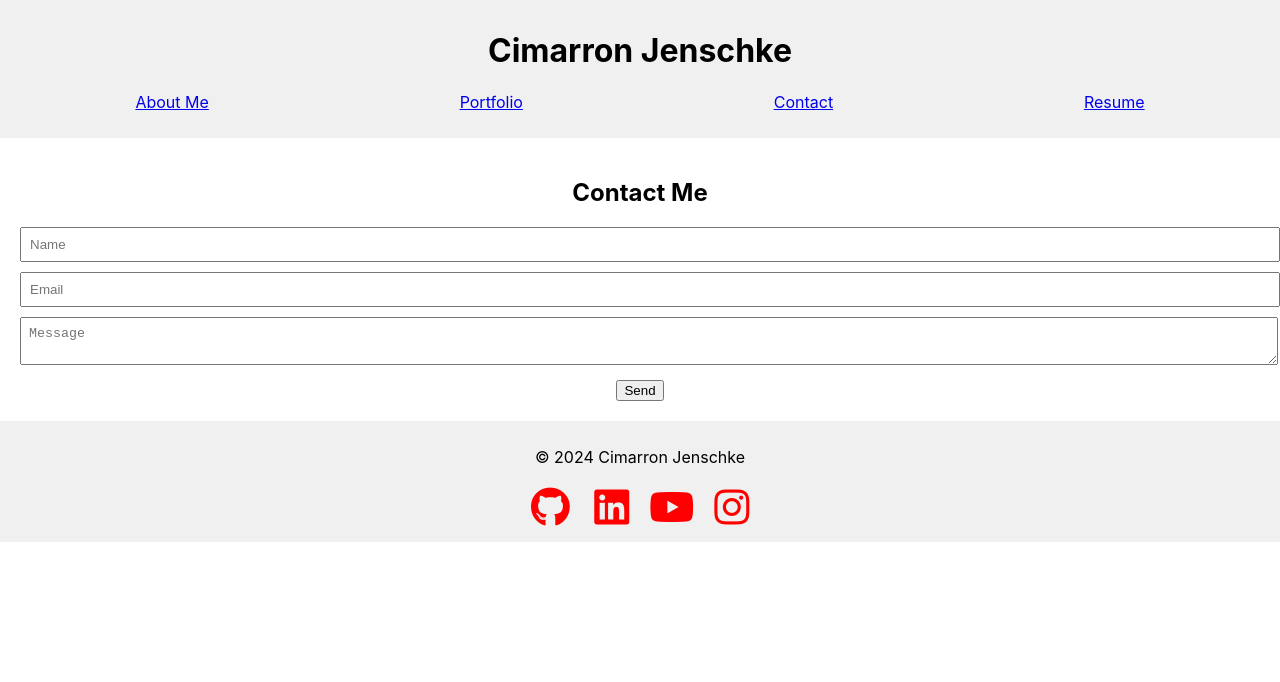
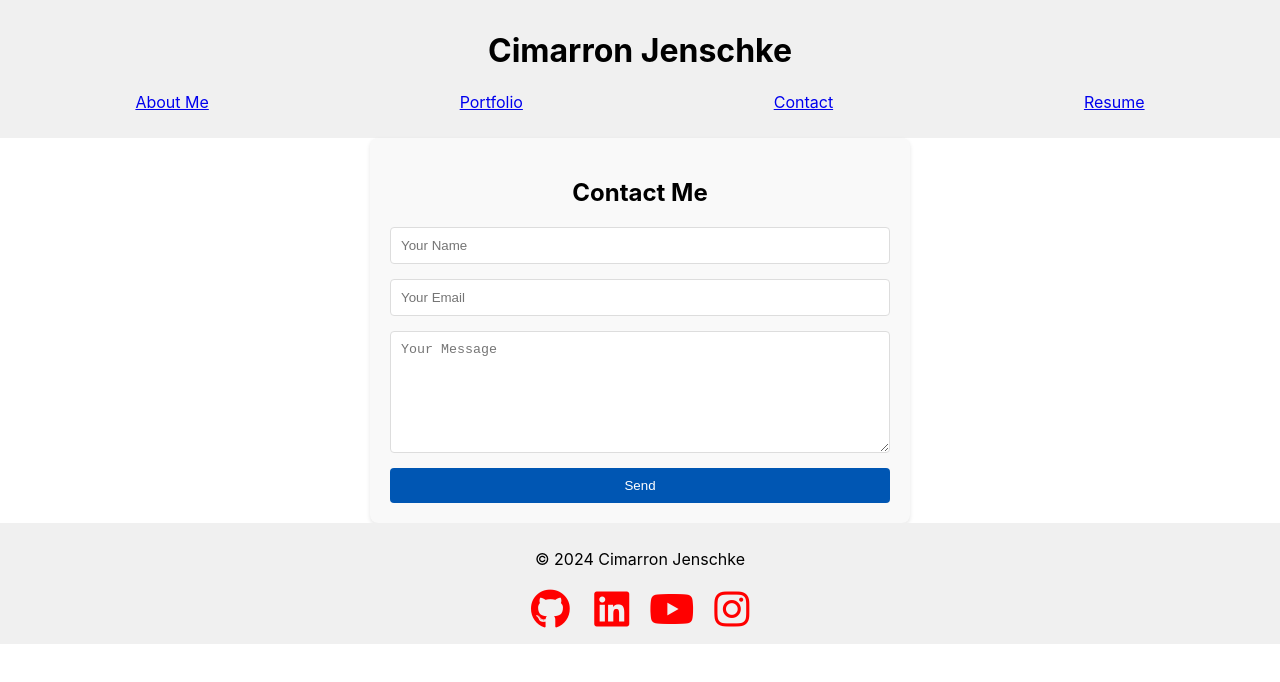
Before and after one commit to cjenschke/Portfolio-2, a React (Create React App) app: page /contact in a window 1280 px wide. Shown: the top 682 px of the page. Built offline with nearby package versions, Linux system fonts and the light colour scheme; the HTML template or start-up script is replaced by a standard one.

Commit message:
contact form

```diff
--- a/src/pages/Contact/index.js
+++ b/src/pages/Contact/index.js
@@ -2,13 +2,24 @@ import React from 'react';
 import './style.css';
 
 function Contact() {
+  const handleSubmit = (event) => {
+    event.preventDefault();
+    // Netlify Forms handles the submission
+  };
+
   return (
     <div className="contact">
       <h2>Contact Me</h2>
-      <form>
-        <input type="text" placeholder="Name" />
-        <input type="email" placeholder="Email" />
-        <textarea placeholder="Message"></textarea>
+      <form
+        onSubmit={handleSubmit}
+        name="contact"
+        method="POST"
+        data-netlify="true"
+      >
+        <input type="hidden" name="form-name" value="contact" />
+        <input type="text" name="name" placeholder="Your Name" required />
+        <input type="email" name="email" placeholder="Your Email" required />
+        <textarea name="message" placeholder="Your Message" required></textarea>
         <button type="submit">Send</button>
       </form>
     </div>
--- a/src/pages/Contact/style.css
+++ b/src/pages/Contact/style.css
@@ -1,14 +1,45 @@
 .contact {
     text-align: center;
+    max-width: 500px;
+    margin: 0 auto;
     padding: 20px;
-}
+    background-color: #f9f9f9; /* Light background for the form */
+    border-radius: 8px;
+    box-shadow: 0 2px 4px rgba(0, 0, 0, 0.1);
+  }
 
-.contact form {
-    margin-top: 20px;
-}
+  .contact h2 {
+    margin-bottom: 20px;
+  }
 
-.contact input, .contact textarea {
-    margin-bottom: 10px;
-    width: 100%;
-    padding: 8px;
-}
+  .contact form {
+    display: flex;
+    flex-direction: column;
+  }
+
+  .contact form input,
+  .contact form textarea {
+    padding: 10px;
+    margin-bottom: 15px;
+    border: 1px solid #ddd;
+    border-radius: 4px;
+  }
+
+  .contact form textarea {
+    height: 100px;
+    resize: vertical;
+  }
+
+  .contact form button {
+    padding: 10px;
+    background-color: #0056b3;
+    color: white;
+    border: none;
+    border-radius: 4px;
+    cursor: pointer;
+    transition: background-color 0.3s ease;
+  }
+
+  .contact form button:hover {
+    background-color: #004494;
+  }
```
